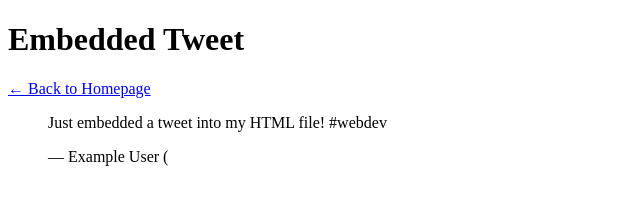
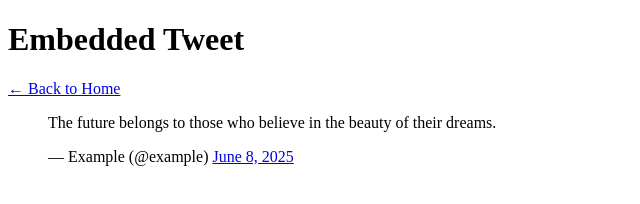
Before and after one commit to Frederick36021/My_First_Portfolio, a plain HTML site: page html_basic/tweets.html in a window 1280 px wide. Shown: the whole page, without its empty margins (0-640 px from the left). Drawn offline with Linux system fonts and the light colour scheme.

Commit message:
Update tweets.html using base_index structure with embedded tweet and homepage link

```diff
--- a/html_basic/tweets.html
+++ b/html_basic/tweets.html
@@ -2,20 +2,23 @@
 <html lang="en">
 <head>
   <meta charset="UTF-8">
-  <title>My Tweets</title>
+  <title>Tweets</title>
 </head>
 <body>
 
-  <header>
-    <h1>Embedded Tweet</h1>
-    <nav>
-      <a href="index.html">← Back to Homepage</a>
-    </nav>
-  </header>
+  <h1>Embedded Tweet</h1>
 
-  <main>
-    <blockquote class="twitter-tweet">
-      <p lang="en" dir="ltr">
-        Just embedded a tweet into my HTML file! #webdev
-      </p>&mdash; Example User
-      (<a href="https://twitter.com/TwitterDev/statu
+  <!-- Link back to homepage -->
+  <p><a href="index.html">← Back to Home</a></p>
+
+  <!-- Embedded Tweet -->
+  <blockquote class="twitter-tweet">
+    <p lang="en" dir="ltr">
+      The future belongs to those who believe in the beauty of their dreams.
+    </p>&mdash; Example (@example)
+    <a href="https://twitter.com/example/status/1234567890">June 8, 2025</a>
+  </blockquote>
+  <script async src="https://platform.twitter.com/widgets.js" charset="utf-8"></script>
+
+</body>
+</html>
```
